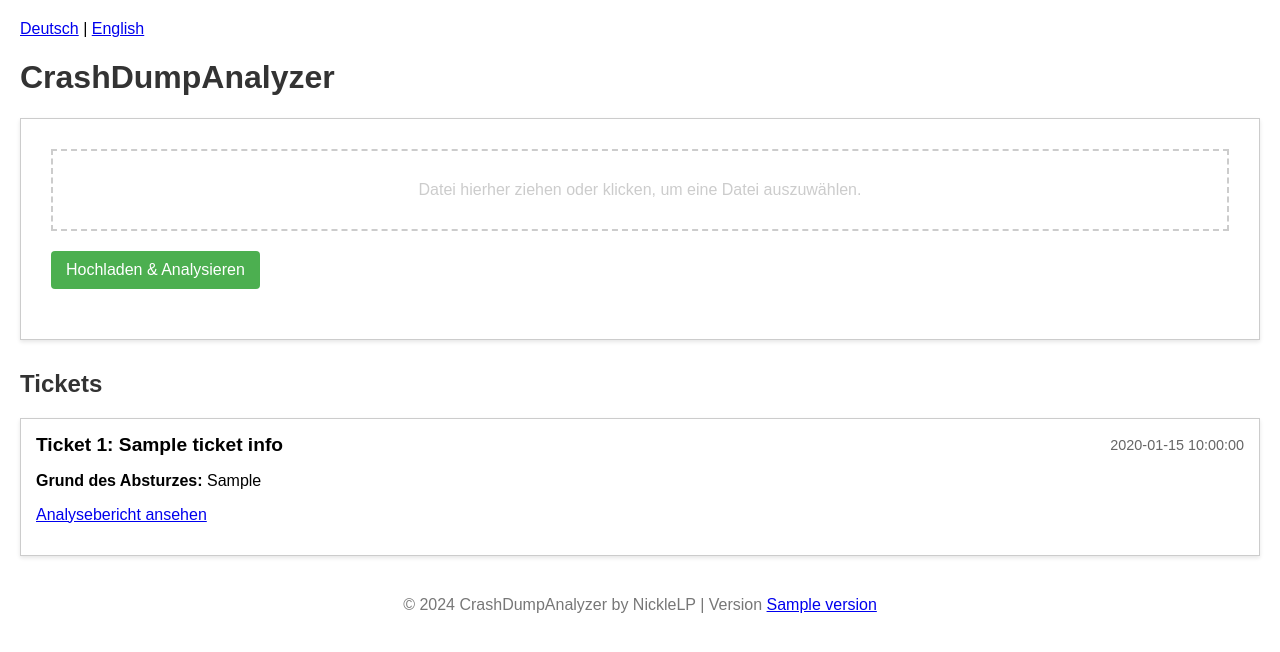
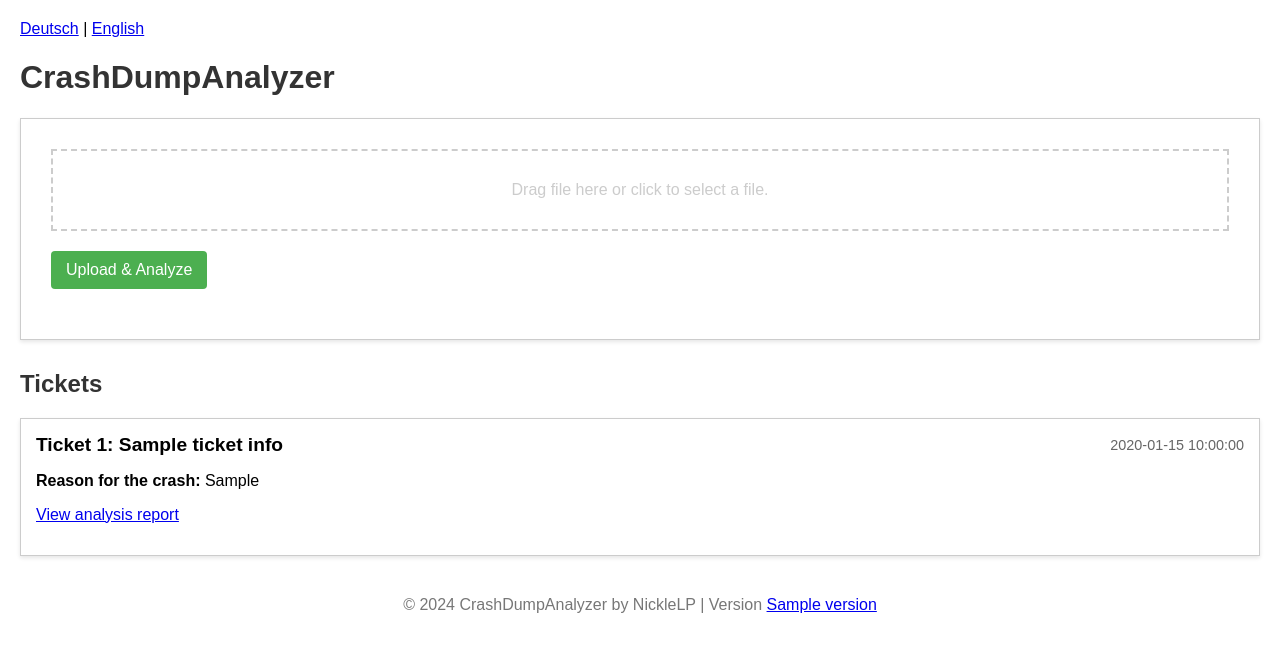
Before and after one commit to NickleLP/CrashDumpAnalyzer, a Flask app: template templates/index.html in a window 1280 px wide. Shown: the top 652 px of the page. Run offline with Flask 3, Linux system fonts and the light colour scheme; the template is opened without the code that fills it: most values are stand-ins (such as "Sample title", 1, 10 or a date in 2020); some libraries are stand-ins or nearby versions.

Commit message:
Functional translation en and de

```diff
--- a/app.py
+++ b/app.py
@@ -4,19 +4,31 @@ import subprocess
 import markdown
 import re
 from datetime import datetime
-from flask_babel import Babel, gettext as _, lazy_gettext as _l
+from flask_babel import Babel, gettext as _
 from config import VERSION
 import sys
 
 
 app = Flask(__name__)
 app.secret_key = 'IhrGeheimerSchlüssel'  # Bitte ändern Sie dies zu einem sicheren Wert
+app.jinja_env.add_extension('jinja2.ext.i18n')
 app.config['UPLOAD_FOLDER'] = 'uploads'
 app.config['ANALYSIS_FOLDER'] = 'analyses'
-app.config['BABEL_DEFAULT_LOCALE'] = 'de'
-app.config['BABEL_SUPPORTED_LOCALES'] = ['de', 'en']
+app.config['BABEL_DEFAULT_LOCALE'] = 'en'
+app.config['BABEL_SUPPORTED_LOCALES'] = ['en', 'de']
 
-babel = Babel(app)
+def get_locale():
+    # Überprüfen, ob eine Sprache in der Session gespeichert ist
+    lang = session.get('lang', 'en')
+    print(f"Aktuelle Sprache: {lang}")
+    return lang
+
+babel = Babel(app, locale_selector=get_locale)
+
+@app.route('/set_language/<language>')
+def set_language(language):
+    session['lang'] = language
+    return redirect(request.referrer or url_for('upload_file'))
 
 # Erstellen der Verzeichnisse, falls sie nicht existieren
 os.makedirs(app.config['UPLOAD_FOLDER'], exist_ok=True)
@@ -39,17 +51,17 @@ def find_cdb_executable():
 
 def get_exception_description(code):
     exception_codes = {
-        '0xC0000005': 'Zugriffsverletzung (Access Violation)',
+        '0xC0000005': 'Access Violation',
         '0x80000003': 'Breakpoint',
         '0x80000004': 'Single Step',
-        '0xC0000094': 'Integer Division durch Null',
-        '0xC0000095': 'Integerüberlauf',
+        '0xC0000094': 'Integer division by zero',
+        '0xC0000095': 'Integer overflow',
         '0xC00000FD': 'Stack Overflow',
-        '0xC0000135': 'DLL nicht gefunden',
-        '0xC0000139': 'Einstiegspunkt nicht gefunden',
-        '0xC0000142': 'DLL-Initialisierung fehlgeschlagen',
-        '0xE0434352': '.NET-Ausnahme',
-        '0xC0000409': 'Stack-Pufferüberlauf',
+        '0xC0000135': 'DLL not found',
+        '0xC0000139': 'Entry point not found',
+        '0xC0000142': 'DLL initialization failed',
+        '0xE0434352': '.NET exception',
+        '0xC0000409': 'Stack buffer overflow',
         # Weitere Exception-Codes können hier hinzugefügt werden
     }
     code = code.strip()
@@ -57,13 +69,13 @@ def get_exception_description(code):
         code = '0x' + code[2:].upper()
     else:
         code = '0x' + code.upper()
-    return exception_codes.get(code, 'Unbekannter Fehler')
+    return exception_codes.get(code, _('Unknown error'))
 
 def analyze_dump(dump_file_path, ticket_number):
     debugger_path = find_cdb_executable()
     if debugger_path is None:
-        flash('cdb.exe wurde nicht gefunden. Bitte installieren Sie die Windows Debugging Tools.')
-        return "Debugger nicht gefunden", "Bitte installieren Sie die Windows Debugging Tools."
+        flash(_('cdb.exe could not be found. Please install the Windows debugging tools.'))
+        return _("Debugger not found", "Please install the Windows Debugging Tools.")
 
     command = f'"{debugger_path}" -z "{dump_file_path}" -c "!analyze -v; q"'
 
@@ -86,14 +98,14 @@ def analyze_dump(dump_file_path, ticket_number):
         else:
             # Fallback auf IMAGE_NAME
             image_name_match = re.search(r'IMAGE_NAME:\s+(\S+)', output)
-            exe_name = image_name_match.group(1) if image_name_match else "Unbekannte Anwendung"
+            exe_name = image_name_match.group(1) if image_name_match else "Unknown application"
 
         # Extrahieren des Exception-Codes
         exception_code_match = re.search(r'ExceptionCode:\s+(\S+)', output)
         if exception_code_match:
             exception_code = exception_code_match.group(1)
         else:
-            exception_code = "Unbekannter Fehler"
+            exception_code = "Unknown error"
 
         # Debugging-Ausgabe
         # print("Extrahierter Exception-Code:", exception_code)
@@ -102,33 +114,34 @@ def analyze_dump(dump_file_path, ticket_number):
         exception_description = get_exception_description(exception_code)
 
         # Kombinieren von Code und Beschreibung
-        if exception_description != 'Unbekannter Fehler':
+        if exception_description != 'Unknown error':
             crash_reason = f"{exception_code} - {exception_description}"
         else:
             crash_reason = exception_code
 
     except subprocess.TimeoutExpired:
-        exe_name = "Analyse abgebrochen"
-        crash_reason = "Der Debugger hat nicht innerhalb der erwarteten Zeit geantwortet."
+        exe_name = _("Analysis canceled")
+        crash_reason = _("The debugger did not respond within the expected time.")
     except Exception as e:
-        exe_name = "Fehler bei der Analyse"
+        exe_name = _("Errors in the analysis")
         crash_reason = str(e)
 
     return exe_name, crash_reason
 
-# Rest Ihres Codes bleibt unverändert
+@app.context_processor
+def inject_get_locale():
+    return dict(get_locale=get_locale)
 
 @app.route('/', methods=['GET', 'POST'])
 def upload_file():
     global ticket_number
     if request.method == 'POST':
-        # Überprüfen, ob die POST-Anfrage die Datei enthält
         if 'file' not in request.files:
-            flash('Keine Datei ausgewählt')
+            flash (_('No file selected'))
             return redirect(request.url)
         file = request.files['file']
         if file.filename == '':
-            flash('Keine Datei ausgewählt')
+            flash (_('No file selected'))
             return redirect(request.url)
         if file and file.filename.lower().endswith('.dmp'):
             # Speichern der Datei
@@ -145,16 +158,17 @@ def upload_file():
             'crash_reason': crash_reason,
             'analysis_file': f"analysis_{ticket_number}.txt",
             'timestamp': datetime.now().strftime('%d.%m.%Y %H:%M:%S')
-        }
+            }
 
-            flash(f'Datei hochgeladen und analysiert. Ticketnummer: {ticket_number}')
+            flash (_('File uploaded and analyzed. Ticket number:') + f' {ticket_number}')
             ticket_number += 1
 
             return redirect(url_for('upload_file'))
         else:
-            flash('Bitte eine gültige .dmp-Datei hochladen')
-            return redirect(url_for('upload_file'))
-    return render_template('index.html', tickets=tickets, version=VERSION)
+            flash (_('Please upload a valid .dmp file'))
+            return redirect(request.url)
+    print(f"Aktuelle Sprache in der Ansicht: {get_locale()}")
+    return render_template('index.html', tickets=tickets, version=VERSION, get_locale=get_locale)
 
 @app.route('/changelog')
 def changelog():
@@ -169,7 +183,7 @@ def changelog():
     changelog_path = os.path.join(application_path, 'changelog.md')
 
     if not os.path.exists(changelog_path):
-        return "Changelog-Datei nicht gefunden.", 404
+        return _("Changelog file not found."), 404
 
     with open(changelog_path, 'r', encoding='utf-8') as f:
         content = f.read()
@@ -186,20 +200,16 @@ def view_analysis(ticket_number):
     if os.path.exists(analysis_path):
         with open(analysis_path, 'r', encoding='utf-8') as f:
             analysis_content = f.read()
-        return render_template('analysis.html', ticket_number=ticket_number, analysis_content=analysis_content)
+        ticket_info = tickets.get(ticket_number)
+        ticket_timestamp = ticket_info.get('timestamp') if ticket_info else ''
+        return render_template('analysis.html',
+                               ticket_number=ticket_number,
+                               analysis_content=analysis_content,
+                               ticket_timestamp=ticket_timestamp)
     else:
-        flash('Analysebericht nicht gefunden.')
+        flash (_('Analysis report not found.'))
         return redirect(url_for('upload_file'))
 
-@babel.localeselector
-def get_locale():
-    # Überprüfen, ob eine Sprache in der Session gespeichert ist
-    return session.get('lang', 'de')
-
-@app.route('/set_language/<language>')
-def set_language(language):
-    session['lang'] = language
-    return redirect(request.referrer or url_for('upload_file'))
 
 if __name__ == '__main__':
     app.run(host='0.0.0.0', port=5000)
--- a/babel.cfg
+++ b/babel.cfg
@@ -1,3 +1,3 @@
 [python: **.py]
 [jinja2: **/templates/**.html]
-extensions=jinja2.ext.autoescape,jinja2.ext.with_
+extensions=jinja2.ext.i18n
--- a/templates/changelog.html
+++ b/templates/changelog.html
@@ -12,7 +12,7 @@
     {{ changelog|safe }}
   </div>
 
-  <p><a href="{{ url_for('upload_file') }}">Zurück zur Hauptseite</a></p>
+  <p><a href="{{ url_for('upload_file') }}">{{ _('Back to the main page') }}</a></p>
 
   <footer>
     <p>&copy; 2024 CrashDumpAnalyzer by NickleLP | Version {{ version }}</p>
--- a/templates/index.html
+++ b/templates/index.html
@@ -6,10 +6,9 @@
     <link rel="stylesheet" type="text/css" href="{{ url_for('static', filename='style.css') }}">
 </head>
 <body>
-  <!-- Sprachauswahl -->
     <div class="language-selector">
-    <a href="{{ url_for('set_language', language='de') }}">Deutsch</a> |
-    <a href="{{ url_for('set_language', language='en') }}">English</a>
+        <a href="{{ url_for('set_language', language='de') }}">{{ _('Deutsch') }}</a> |
+        <a href="{{ url_for('set_language', language='en') }}">{{ _('English') }}</a>
     </div>
 
     <h1>{{ _('CrashDumpAnalyzer') }}</h1>
@@ -26,37 +25,47 @@
 
     <form method="post" enctype="multipart/form-data" class="upload-form">
         <div id="drop-zone">
-      <p>Datei hierher ziehen oder klicken, um eine Datei auszuwählen.</p>
+            <p>{{ _('Drag file here or click to select a file.') }}</p>
             <input id="file-upload" type="file" name="file" accept=".dmp">
         </div>
         <div class="form-group">
-      <input type="submit" value="Hochladen & Analysieren" class="btn-upload">
+            <input type="submit" value="{{ _('Upload & Analyze') }}" class="btn-upload">
         </div>
     </form>
 
-
-  <h2>Tickets</h2>
+    <h2>{{ _('Tickets') }}</h2>
     {% if tickets %}
         {% for ticket_num, ticket_info in tickets.items() %}
             <div class="ticket">
                 <div class="ticket-header">
-          <p class="ticket-title">Ticket {{ ticket_num }}: {{ ticket_info.exe_name }}</p>
+                    <p class="ticket-title">{{ _('Ticket') }} {{ ticket_num }}: {{ ticket_info.exe_name }}</p>
                     <span class="ticket-timestamp">{{ ticket_info.timestamp }}</span>
                 </div>
-        <p><strong>Grund des Absturzes:</strong> {{ ticket_info.crash_reason }}</p>
-        <p><a href="{{ url_for('view_analysis', ticket_number=ticket_num) }}">Analysebericht ansehen</a></p>
+                <p><strong>{{ _('Reason for the crash:') }}</strong> {{ ticket_info.crash_reason }}</p>
+                <p><a href="{{ url_for('view_analysis', ticket_number=ticket_num) }}">{{ _('View analysis report') }}</a></p>
             </div>
         {% endfor %}
     {% else %}
-    <p>{{ _('Noch keine Tickets vorhanden.') }}</p>
+        <p>{{ _('No tickets available yet.') }}</p>
     {% endif %}
 
     <footer>
         <p>&copy; 2024 CrashDumpAnalyzer by NickleLP | {{ _('Version') }} <a href="{{ url_for('changelog') }}">{{ version }}</a></p>
     </footer>
+
+    <div id="js-translations" style="display: none;">
+      <span id="selected-file">{{ _('Selected file:') }}</span>
+      <span id="drop-file">{{ _('Drag file here or click to select a file.') }}</span>
+    </div>
+
+
   <script>
     const fileUpload = document.getElementById('file-upload');
     const dropZone = document.getElementById('drop-zone');
+    const translations = document.getElementById('js-translations');
+    const selectedFileText = translations.querySelector('#selected-file').textContent;
+    const dropFileText = translations.querySelector('#drop-file').textContent;
+
 
     // Öffnet den Datei-Explorer, wenn auf die Drop-Zone geklickt wird
     dropZone.addEventListener('click', () => {
@@ -110,9 +119,9 @@
     function updateFileName() {
         const files = fileUpload.files;
         if (files.length > 0) {
-        dropZone.querySelector('p').textContent = 'Ausgewählte Datei: ' + files[0].name;
+          dropZone.querySelector('p').textContent = selectedFileText + ' ' + files[0].name;
         } else {
-        dropZone.querySelector('p').textContent = 'Datei hierher ziehen oder klicken, um eine Datei auszuwählen.';
+          dropZone.querySelector('p').textContent = dropFileText;
         }
       }
   </script>
```
Also changed, not shown: templates/analysis.html (+7 -4 lines), changelog.md, translations/de/LC_MESSAGES/messages.po (added), translations/en/LC_MESSAGES/messages.po (added), 3 other files. Lines whose indentation alone changed are shown as unchanged.
